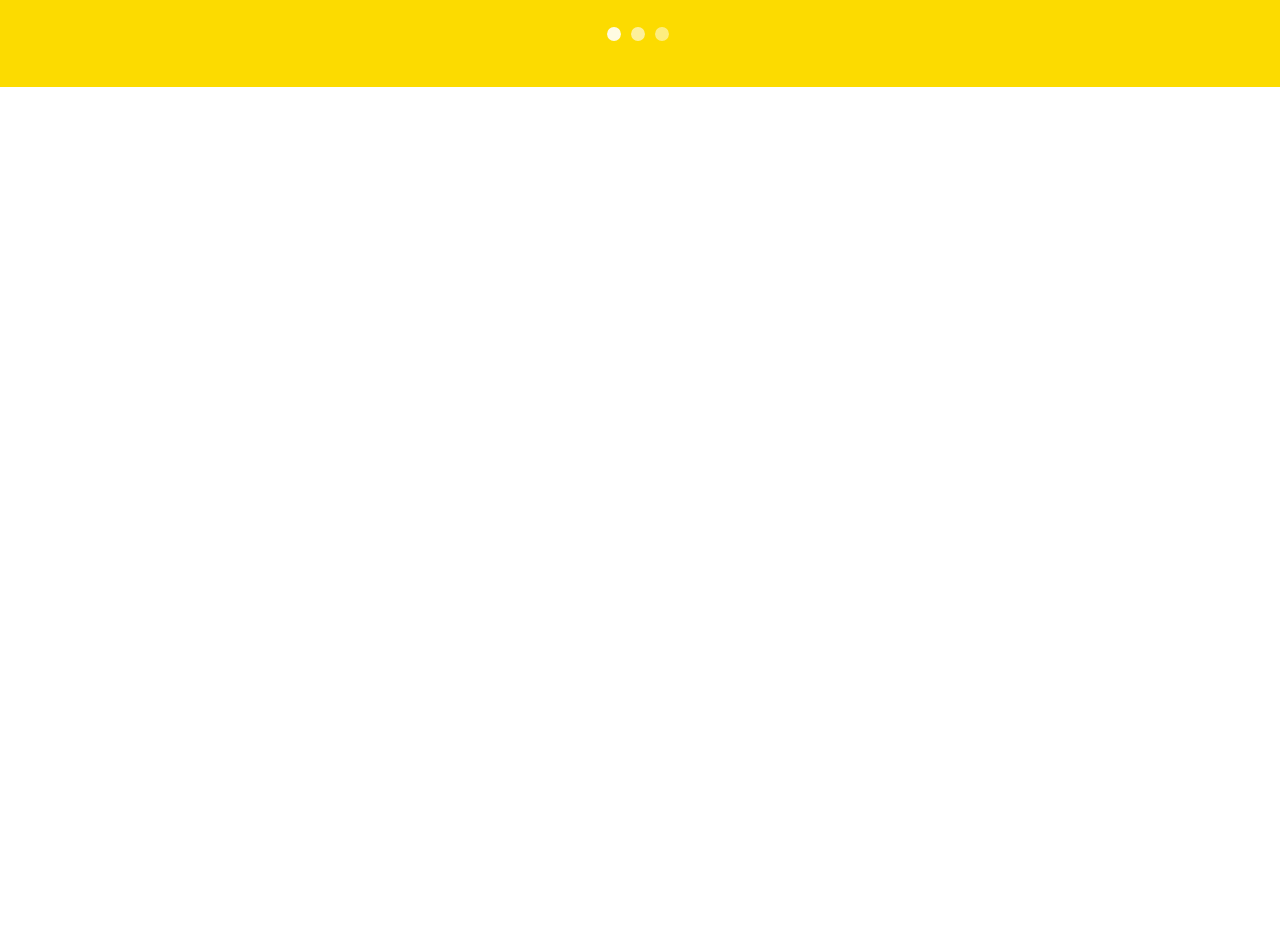
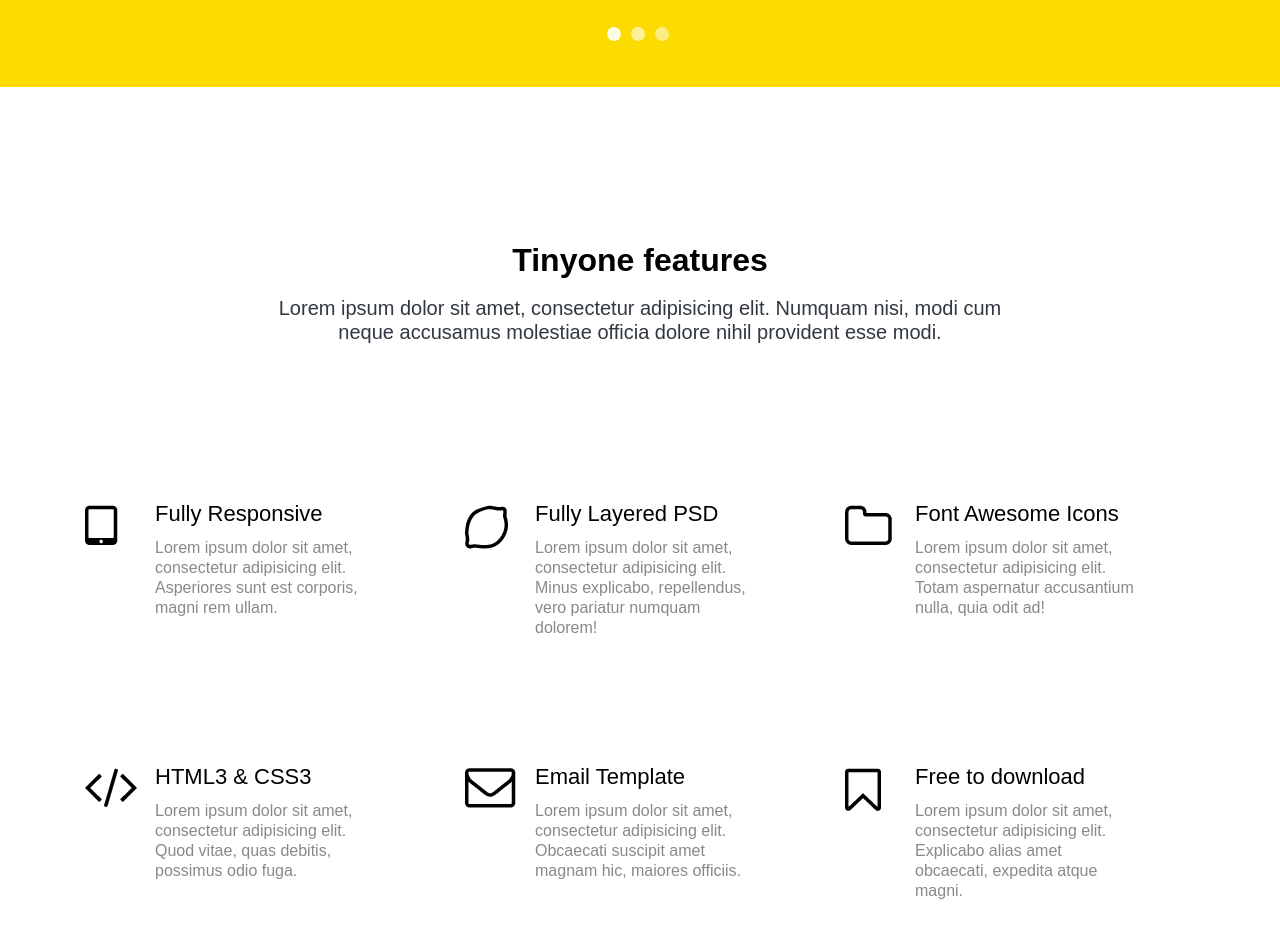
Before and after one commit to AlexBegma/tinyone-220819, a website: page app/index.html in a window 1280 px wide. Shown: the part 653-1590 px from the top of the page. Before the commit the page ends 800 px from the top, so only its background shows below. Drawn offline with nearby package versions, Linux system fonts and the light colour scheme.

Commit message:
section class=features

```diff
--- a/app/index.html
+++ b/app/index.html
@@ -112,7 +112,76 @@
 	</section>
 
 	<section class="features">
-
+		<div class="container">
+			<div class="features-wrapper">
+				<div class="row">
+					<div class="col">
+						<div class="features-header">
+							<h3>Tinyone features</h3>
+							<p>Lorem ipsum dolor sit amet, consectetur adipisicing elit. Numquam nisi, modi cum neque accusamus molestiae officia dolore nihil provident esse modi.</p>
+						</div>
+					</div>
+				</div>
+				<div class="row up-row">
+					<div class="col-md-4">
+						<div class="card border-primary mb-3">
+							<img src="images/icon-font-1.png" alt="#">
+							<div class="card-body text-primary">
+								<h5 class="card-title">Fully Responsive</h5>
+								<p class="card-text">Lorem ipsum dolor sit amet, consectetur adipisicing elit. Asperiores sunt est corporis, magni rem ullam.</p>
+							</div>
+						</div>
+					</div>
+					<div class="col-md-4">
+						<div class="card border-primary mb-3">
+							<img src="images/icon-font-3.png" alt="#">
+							<div class="card-body text-primary">
+								<h5 class="card-title">Fully Layered PSD</h5>
+								<p class="card-text">Lorem ipsum dolor sit amet, consectetur adipisicing elit. Minus explicabo, repellendus, vero pariatur numquam dolorem!</p>
+							</div>
+						</div>
+					</div>
+					<div class="col-md-4">
+						<div class="card border-primary mb-3">
+							<img src="images/icon-font-2.png" alt="#">
+							<div class="card-body text-primary">
+								<h5 class="card-title">Font Awesome Icons</h5>
+								<p class="card-text">Lorem ipsum dolor sit amet, consectetur adipisicing elit. Totam aspernatur accusantium nulla, quia odit ad!</p>
+							</div>
+						</div>
+					</div>
+				</div>
+				<div class="row low-row">
+					<div class="col-md-4">
+						<div class="card border-primary mb-3">
+							<img src="images/icon-font-4.png" alt="#">
+							<div class="card-body text-primary">
+								<h5 class="card-title">HTML3 & CSS3</h5>
+								<p class="card-text">Lorem ipsum dolor sit amet, consectetur adipisicing elit. Quod vitae, quas debitis, possimus odio fuga.</p>
+							</div>
+						</div>
+					</div>
+					<div class="col-md-4">
+						<div class="card border-primary mb-3">
+							<img src="images/icon-font-3 (1).png" alt="#">
+							<div class="card-body text-primary">
+								<h5 class="card-title">Email Template</h5>
+								<p class="card-text">Lorem ipsum dolor sit amet, consectetur adipisicing elit. Obcaecati suscipit amet magnam hic, maiores officiis.</p>
+							</div>
+						</div>
+					</div>
+					<div class="col-md-4">
+						<div class="card border-primary mb-3">
+							<img src="images/icon-font-2 (1).png" alt="#">
+							<div class="card-body text-primary">
+								<h5 class="card-title">Free to download</h5>
+								<p class="card-text">Lorem ipsum dolor sit amet, consectetur adipisicing elit. Explicabo alias amet obcaecati, expedita atque magni.</p>
+							</div>
+						</div>
+					</div>
+				</div>
+			</div>
+		</div>
 	</section>
 
 
--- a/app/scss/style.scss
+++ b/app/scss/style.scss
@@ -74,7 +74,7 @@ header {
 	transition: all .4s;
 }
 
-// slider
+// --- slider ---
 .bd-example {
 	min-height: 590px;
 	background-color: #fcdb00;
@@ -216,3 +216,80 @@ i {
 	line-height: 20px;
 	color: #010101;
 }
+
+// --- section class="features" ---
+.features {
+
+}
+
+.features-wrapper {
+	justify-content: center;
+
+}
+
+.features-header {
+	max-width: 760px;
+	width: 100%;
+	height: 200px;
+	margin: 0 auto;
+	display: flex;
+	flex-direction: column;
+	justify-content: center;
+	align-items: center;
+	margin-bottom: 80px;
+	margin-top: 115px;
+}
+
+.features-header h3 {
+	font-size: 32px;
+	line-height: 32px;
+	color: #010101;
+	font-weight: 700;
+	text-align: center;
+	margin-bottom: 20px;
+}
+
+.features-header p {
+	text-align: center;
+	font-size: 20px;
+	line-height: 24px;
+	color: #313841;
+}
+
+.up-row {
+	margin-bottom: 80px;
+}
+
+.low-row {
+	margin-bottom: 160px;
+}
+
+.card {
+	border: none;
+}
+
+.card img {
+	color: #010101;
+	text-align: center;
+	position: absolute;
+	top: 23px;
+	image-rendering: auto;
+}
+
+.text-primary {
+	padding-left: 70px;
+}
+
+.card-title {
+	font-size: 22px;
+	line-height: 24px;
+	color: #010101;
+}
+
+.card-text {
+	width: 221px;
+	height: 91px;
+	font-size: 16px;
+	line-height: 20px;
+	color: #898989;
+}
```
Also changed, not shown: app/css/style.min.css.
